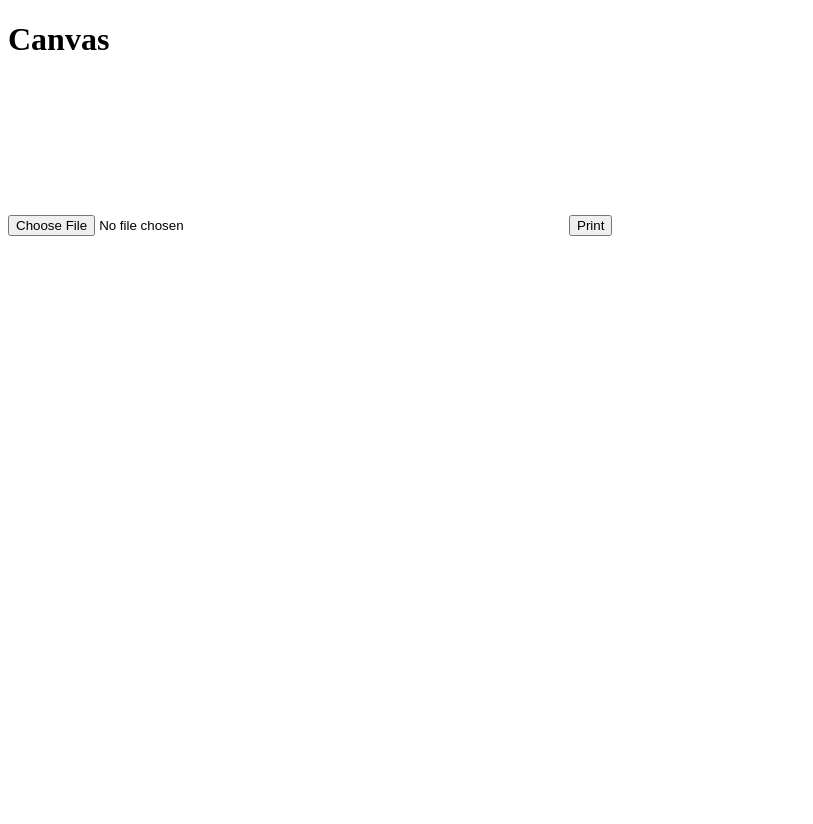
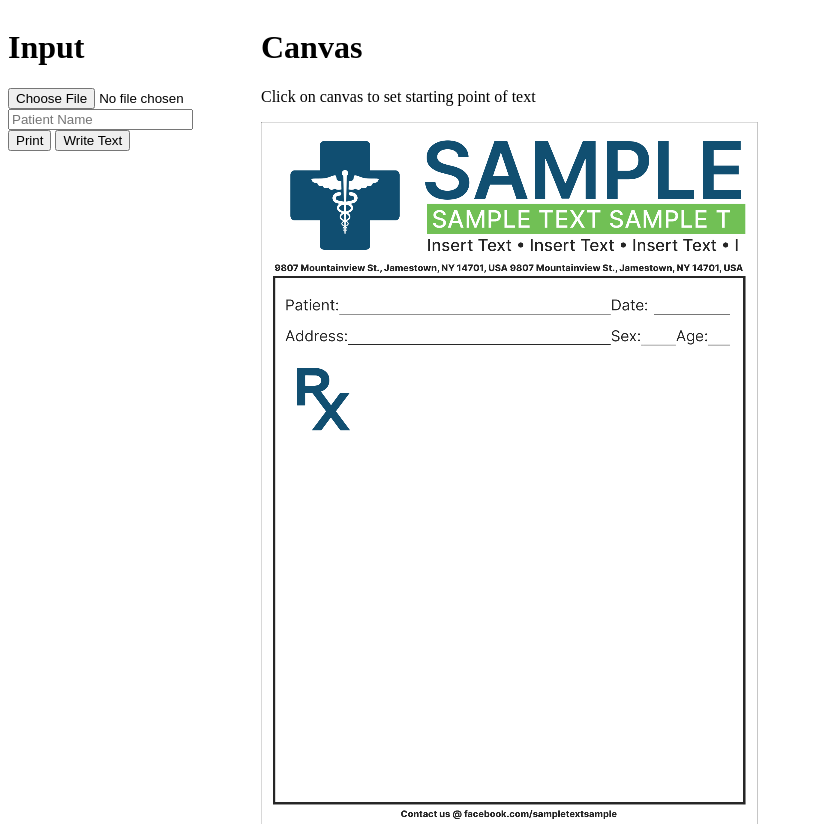
Before and after one commit to jogaleon/prescription-print, a website: page index.html in a window 1280 px wide. Shown: the whole page, without its empty margins (0-813 px from the left). Before the commit the page ends 800 px from the top, so only its background shows below. Drawn offline with Linux system fonts and the light colour scheme.

Commit message:
Added basic text input and text writing

```diff
--- a/index.html
+++ b/index.html
@@ -5,13 +5,31 @@
     <meta http-equiv="X-UA-Compatible" content="IE=edge">
     <meta name="viewport" content="width=device-width, initial-scale=1.0">
     <title>Prescription Print</title>
+    <link rel="stylesheet" href="style.css" />
     <script src="script.js" defer></script>
 </head>
 <body>
-    <h1>Canvas</h1>
-    <input type="file" id="image_input" accept="image/png, image/jpeg">
+    <div class="form">
+        <h1>Input</h1>
+        <input type="file" id="image_input" accept="image/png, image/jpeg"><br />
+        <input type="text" id="name_input" placeholder="Patient Name" /><br />
+        <!-- <input type="text" id="address_input" placeholder="Patient Address" /><br />
+        <input type="text" id="date_input" placeholder="Date" /><br />
+        <label for="sex_input">Sex: </label>
+        <select id="sex_input">
+            <option>M</option>
+            <option>F</option>
+        </select> <br />
+        <input type="number" id="name_input" placeholder="Age" /><br /> -->
+        <button id="print_button">Print</button>
+        <button id="write_text_button">Write Text</button>
+    </div>
 
-    <canvas id="canvas"></canvas>
-    <button id="print_button">Print</button>
+    <div class="display">
+        <h1>Canvas</h1>
+        <p>Click on canvas to set starting point of text</p>
+        <p class="text_coords_display"></p>
+        <canvas id="canvas"></canvas>
+    </div>
 </body>
 </html>
--- a/script.js
+++ b/script.js
@@ -1,3 +1,15 @@
+let textStartX = 50;
+let textStartY = 50;
+
+//Text coordinates
+const textCoordsDisplay = document.querySelector('.text_coords_display');
+const setTextStart = (e) => {
+    textStartX = e.offsetX;
+    textStartY = e.offsetY;
+    textCoordsDisplay.innerHTML = `X: ${textStartX}, Y: ${textStartY}`
+}
+
+//Canvas
 const canvas = document.querySelector('#canvas');
 const ctx = canvas.getContext('2d');
 
@@ -32,6 +44,7 @@ const drawImageToCanvas = (imageElement) => {
     canvas.width = imageElement.naturalWidth;
     canvas.height = imageElement.naturalHeight;
     ctx.drawImage(imageElement, 0,0);
+    canvas.style.transform = 'scale(.3)';
 }
 
 const imageInput = document.querySelector('#image_input');
@@ -40,3 +53,46 @@ imageInput.addEventListener('change', async (e) => {
     const image = await dataToImage(data);
     drawImageToCanvas(image);
 });
+
+canvas.addEventListener('click', setTextStart);
+
+//Writing text
+const writeText = (text) => {
+    ctx.strokeStyle = 'black';
+    ctx.fillStyle = 'black';
+    ctx.font = '50px Arial';
+    ctx.fillText (text, textStartX, textStartY);
+}
+
+const writeTextButton = document.querySelector('#write_text_button');
+const nameInput = document.querySelector('#name_input');
+writeTextButton.addEventListener('click', () => {
+    writeText(nameInput.value);
+})
+
+
+//Print handler
+const printCanvas = async () => {
+    let myWindow = window.open();
+    let image = await dataToImage(canvas.toDataURL());
+    await myWindow.document.body.appendChild(image);
+    myWindow.focus();
+    myWindow.print();
+    myWindow.close();
+}
+
+const printButton = document.querySelector('#print_button');
+printButton.addEventListener('click', printCanvas)
+
+
+
+
+const init = () => {
+    const image = new Image();
+    image.src = './image/dummy.png';
+    image.onload = () => {
+        drawImageToCanvas(image);
+    }
+}
+
+init();
--- /dev/null
+++ b/style.css
@@ -0,0 +1,10 @@
+body {
+    display: flex;
+
+}
+
+#canvas {
+    transform-origin: top left;
+    position: absolute;
+    border: thin black solid;
+}
```
Also changed, not shown: 1 other file.
